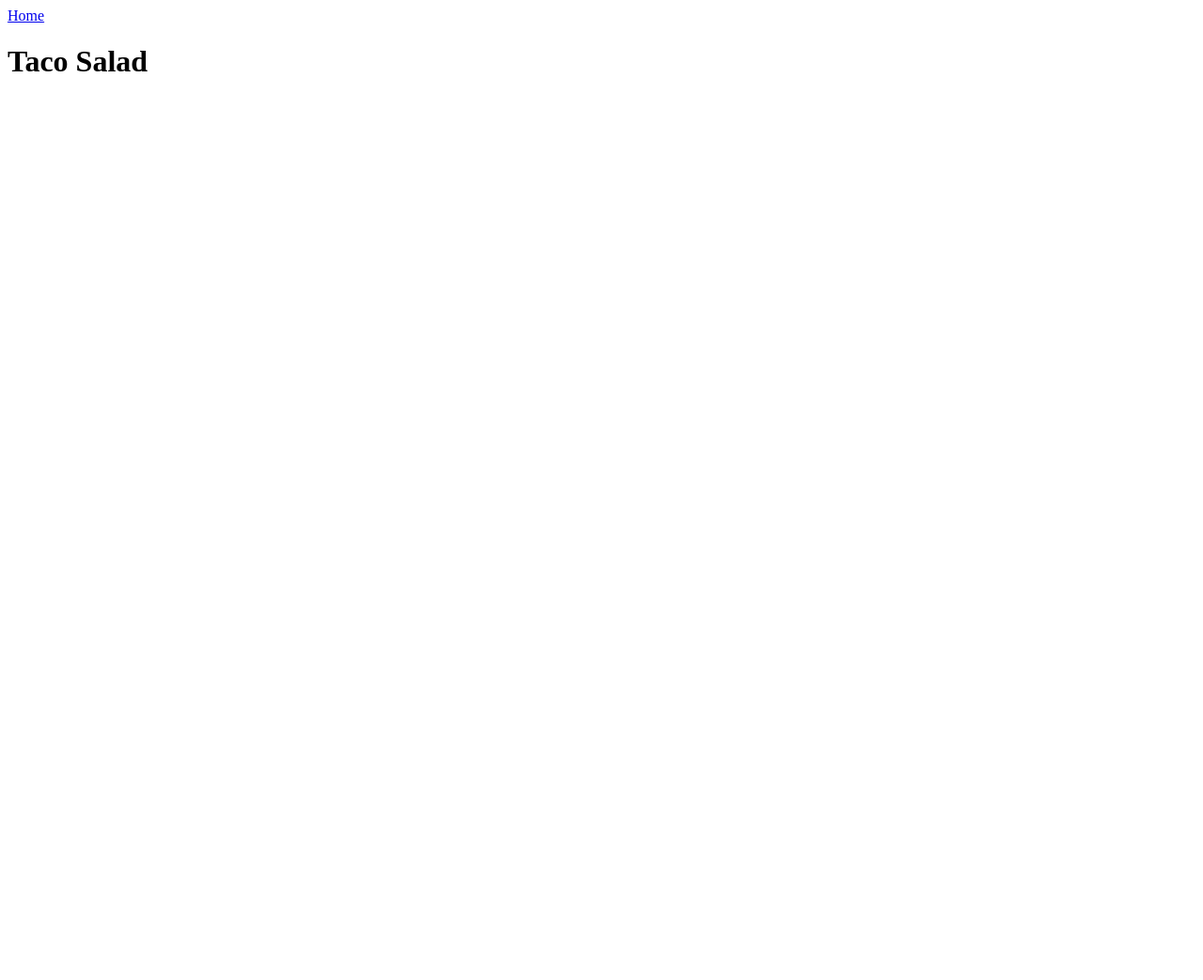
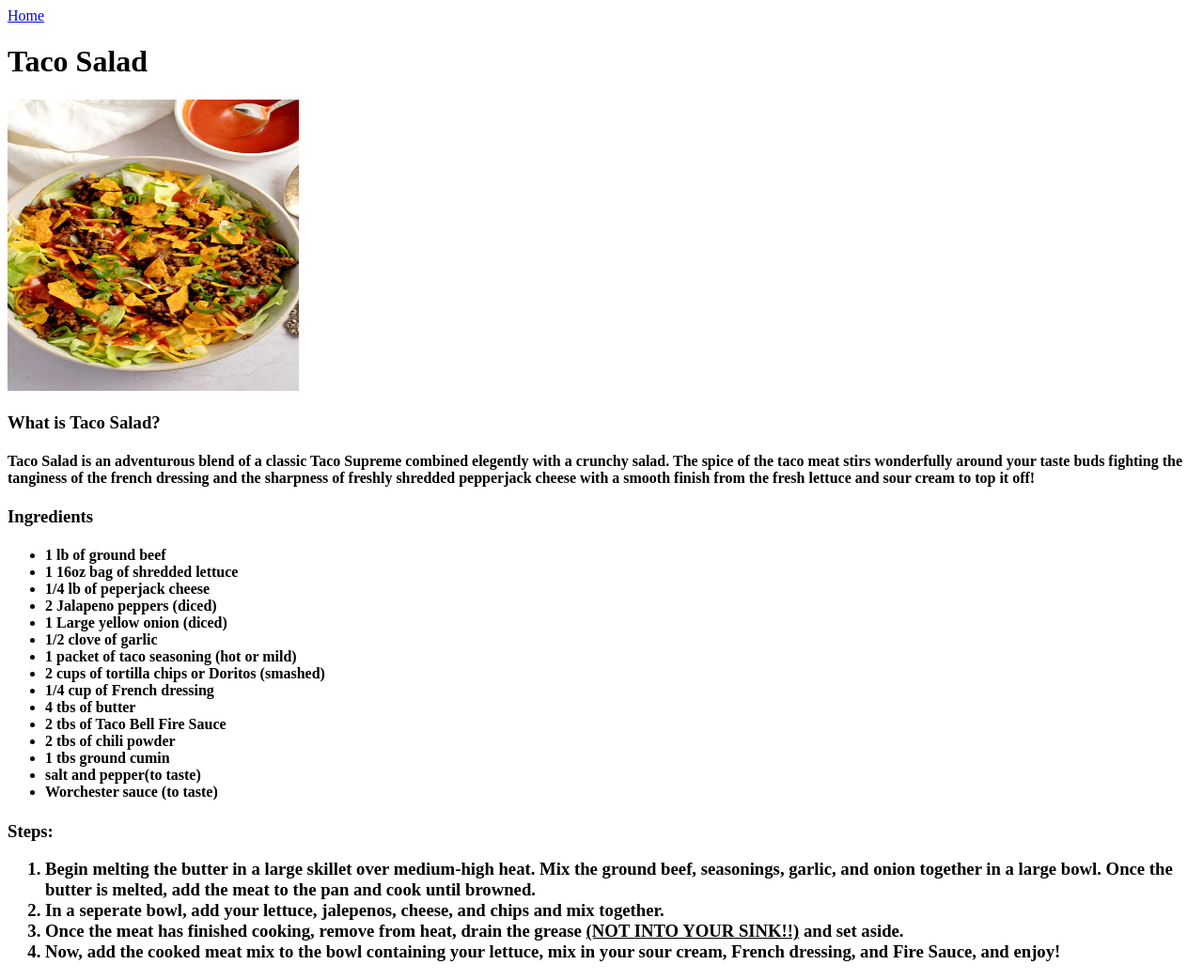
Before and after one commit to DanWaldrep/Odin_Recipes, a plain HTML site: page recipes/Taco_salad.html in a window 1280 px wide. Shown: the whole page at 94% size. Before the commit the page ends 800 px from the top, so only its background shows below. Drawn offline with Linux system fonts and the light colour scheme.

Commit message:
Additions made to the Taco_salad webpage
-added img and sized it withing <body>
-added descriptive/intro paragraph
-added ingedient and step list for recipe

```diff
--- a/recipes/Taco_salad.html
+++ b/recipes/Taco_salad.html
@@ -8,5 +8,54 @@
 <body>
     <a href="../index.html" >Home</a>
     <h1><strong>Taco Salad</strong></h1>
+    <img src="./images/tacosalad.jpg" height="310" width="310" alt="Taco Salad in a bowl">
+    <p><h3>What is Taco Salad?</h3></p>
+    <p><h4>Taco Salad is an adventurous blend of a classic Taco Supreme
+        combined elegently with a crunchy salad. The spice of the taco meat stirs
+        wonderfully around your taste buds fighting the tanginess of the french dressing
+        and the sharpness of freshly shredded pepperjack cheese with a smooth finish from the fresh lettuce and sour cream to top it off!
+        </h4>
+    </p>
+    <p><h3>Ingredients</h3></p>
+    <p>
+        <ul><h4>
+            <li>1 lb of ground beef</li>
+            <li>1 16oz bag of shredded lettuce</li>
+            <li>1/4 lb of peperjack cheese</li>
+            <li>2 Jalapeno peppers (diced)</li>
+            <li>1 Large yellow onion (diced)</li>
+            <li>1/2 clove of garlic</li>
+            <li>1 packet of taco seasoning (hot or mild)</li>
+            <li>2 cups of tortilla chips or Doritos (smashed)</li>
+            <li>1/4 cup of French dressing</li>
+            <li>4 tbs of butter</li>
+            <li>2 tbs of Taco Bell Fire Sauce</li>
+            <li>2 tbs of chili powder</li>
+            <li>1 tbs ground cumin</li>
+            <li>salt and pepper(to taste)</li>
+            <li>Worchester sauce (to taste)</li>
+
+        </h4></ul>
+    </p>
+    <p><h3>Steps:</h3></p>
+    <p>
+        <ol><h3>
+            <li>Begin melting the butter in a large skillet over medium-high
+                heat. Mix the ground beef, seasonings, garlic, and onion together in a large bowl.
+                Once the butter is melted, add the meat to the pan and cook until browned.
+            </li>
+            <li>
+                In a seperate bowl, add your lettuce, jalepenos, cheese, and chips and mix together.
+
+            </li>
+            <li>Once the meat has finished cooking, remove from heat, drain the grease <strong><u>(NOT INTO YOUR SINK!!)</u></strong> and set aside.
+
+            </li>
+            <li>
+                Now, add the cooked meat mix to the bowl containing your lettuce,
+                mix in your sour cream, French dressing, and Fire Sauce, and enjoy!
+            </li>
+       </h3> </ol>
+    </p>
 </body>
 </html>
```
Also changed, not shown: recipes/images/tacosalad.jpg (added).
